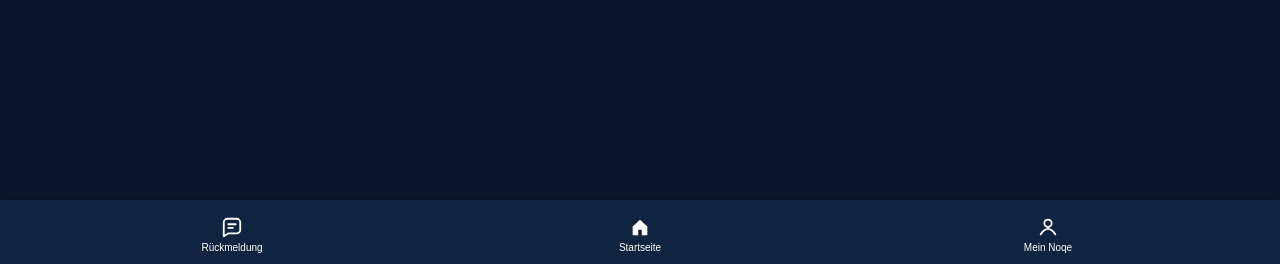
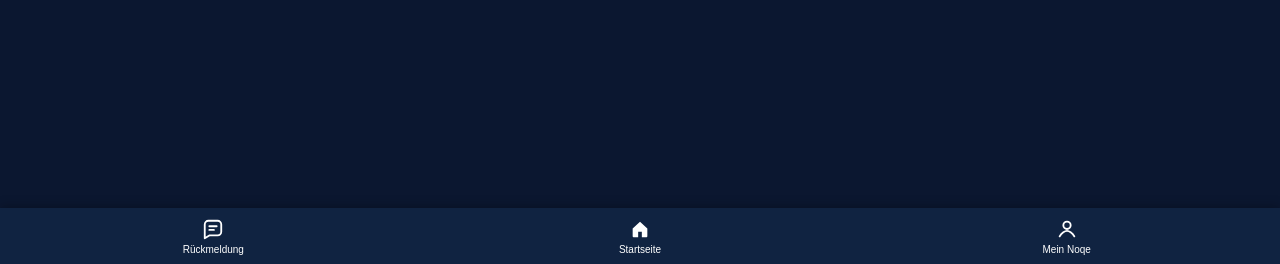
Before and after one commit to mirbaema77/trainer-app, a Flask app: page /auth in a window 1280 px wide. Shown: the part 536-800 px from the top of the page. Run offline with Flask 3, Linux system fonts and the light colour scheme.

Commit message:
Update item and new pages

```diff
--- a/templates/base.html
+++ b/templates/base.html
@@ -144,23 +144,24 @@
            Bottom Navigation (fixed spacing left/right)
         --------------------------------------------------- */
 
-        .bottom-nav{
+        .bottom-nav {
             position: fixed;
             left: 0;
             right: 0;
             bottom: 0;
 
-          height: calc(64px + env(safe-area-inset-bottom, 0));
-          padding: 10px 28px calc(env(safe-area-inset-bottom, 0) + 6px); /* ✅ iPhone safe area */
+            /* 🎯 balanced height for iPhone */
+            height: 56px;
+            padding-bottom: env(safe-area-inset-bottom, 0);
+
             background-color: #102341;
 
             display: flex;
-          justify-content: space-around;  /* ✅ each item centered in its half */
+            justify-content: space-evenly; /* 🔥 equal spacing for 3 items */
             align-items: center;
 
             box-shadow: 0 -2px 10px rgba(0,0,0,0.25);
             z-index: 1000;
-          box-sizing: border-box;
         }
 
         .bottom-nav__button{
```
Lines whose indentation alone changed are shown as unchanged.
